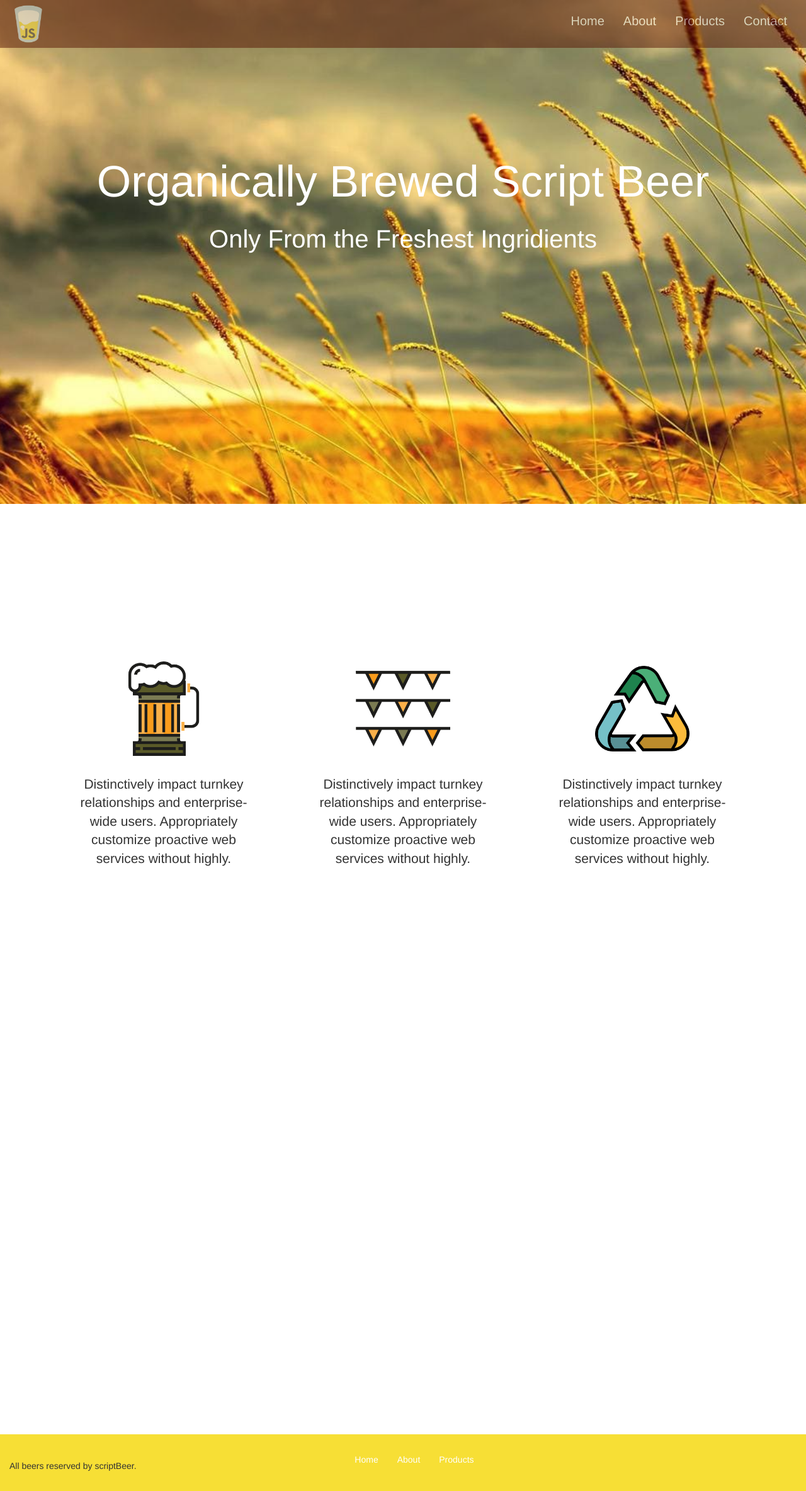
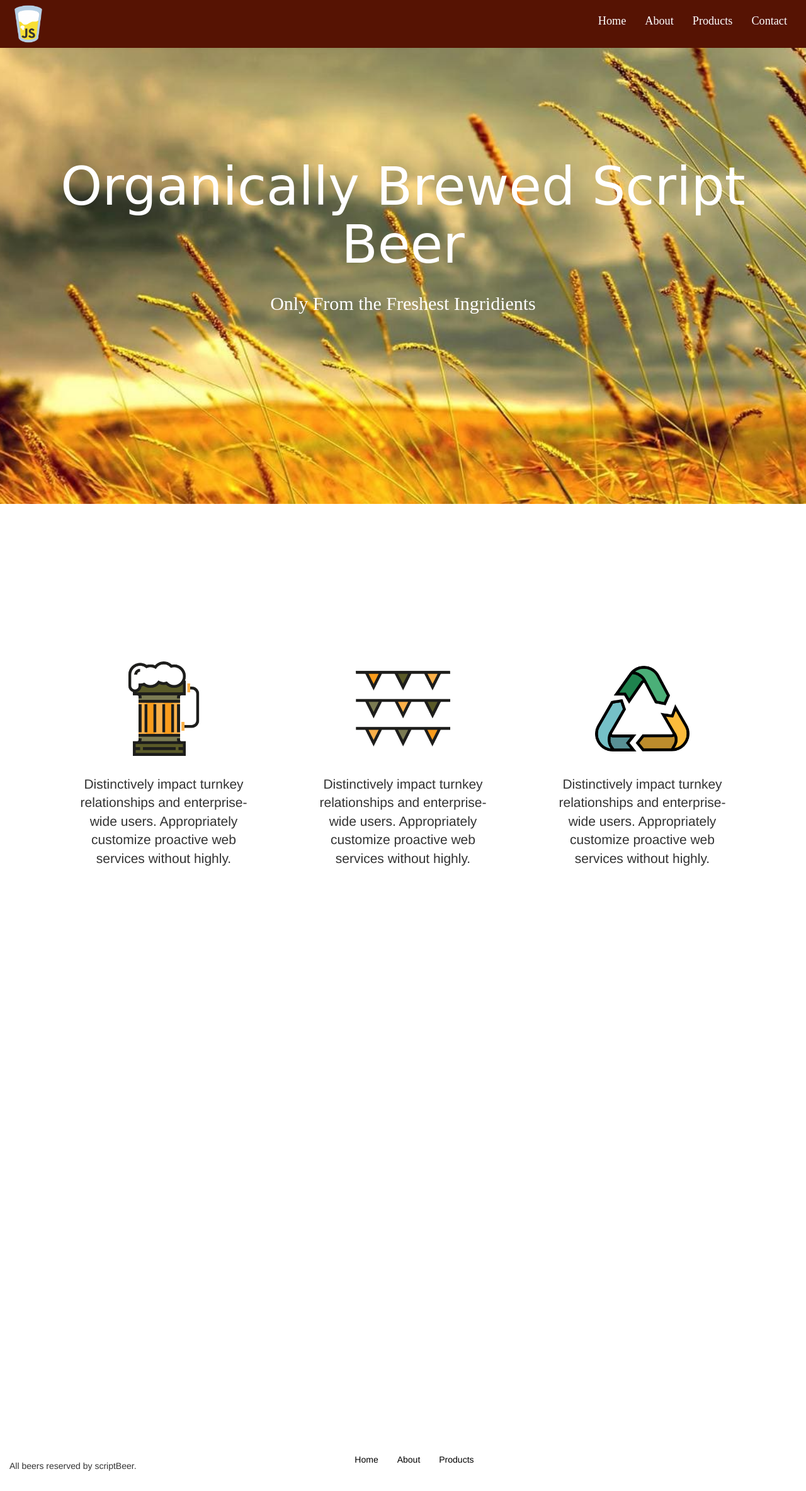
Before and after one commit to GabrielTa/scriptBeer, a plain HTML site: page index.html in a window 1280 px wide. Shown: the whole page at 63% size. Drawn offline with Linux system fonts and the light colour scheme; files that its build step writes are made by us from their sources.

Commit message:
style.css

```diff
--- a/css/style.css
+++ b/css/style.css
@@ -1,20 +1,17 @@
 .navbar {
     border:none;
-
-
 }
 
 .navfont {
-	font-family: 'Roboto', bold 700;
-	font-size: 20px;
-
+    font-family: 'Quicksand';
+    font-size: 1.3em;
 
 }
 
 .navstyle {
     background:#561303;
     color:white;
-    opacity: 0.5;
+    opacity: 1 ;
     padding: 8px 0px;
 }
 
@@ -23,13 +20,13 @@
     height: 60px;
 }
 
-.row1 {												/*H1 header */
+.row1 {                                             /*H1 header */
     padding-top: 230px;
     text-align: center;
 
 }
 
-.row2 {												/*H3 header*/
+.row2 {                                             /*H3 header*/
     text-align: center;
     padding-top:100px;
 }
@@ -51,22 +48,23 @@
 }
 
 .h1 {
-	font-family: 'Roboto', bold 700;				/*Organically Brewed Beer*/
-	font-size: 70px;
+    font-family: 'Ranga', cursive;              /*Organically Brewed Beer*/
+    font-size: 6em;
     color: white;
+
 }
 
 .h3 {
-	font-family: 'Roboto', bold 700;				/*Only from the Freshest ingridients*/
-	font-size: 40px;
+    font-family: 'Quicksand';           /*Only from the Freshest ingridients*/
+    font-size: 30px;
     color:white;
 }
 
 .poptext {
     text-align: center;
     margin: 15% 0%;
-    font-family: 'Amatic SC', cursive;				/*Damn that looks good */
-    font-size: 7em;
+    font-family: 'Ranga', cursive;              /*Damn that looks good */
+    font-size: 5em;
     color: white;
 
 }
@@ -74,14 +72,14 @@
 /* FOOTER CSS */
 
 .lastfooter {
-    background-color: #F7DF35;
-    padding-bottom: 20px;
+    background-color: white;
+    padding-bottom: 10px;
 }
 
 .lastfooter .contentcolumn {
-    text-align: right;
+    text-align: center;
     margin-top: 0px;
-    margin-bottom: 40px;
+    margin-bottom: 20px;
 }
 
 #logocolumn {
@@ -99,6 +97,11 @@
     text-align: center;
 }
 
+.nav-justified > li > a {
+    color: black;
+    text-align: center;
+}
+
 .nav > li > a:hover,
 .nav > li > a:focus {
   text-decoration: none;
```
Lines whose indentation alone changed are shown as unchanged.
